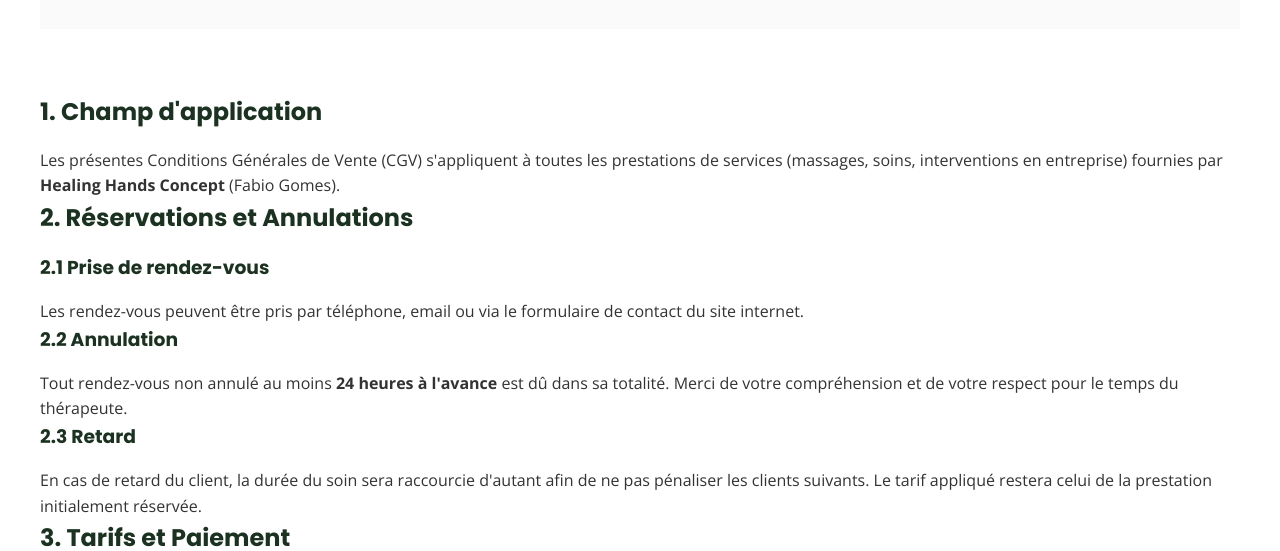
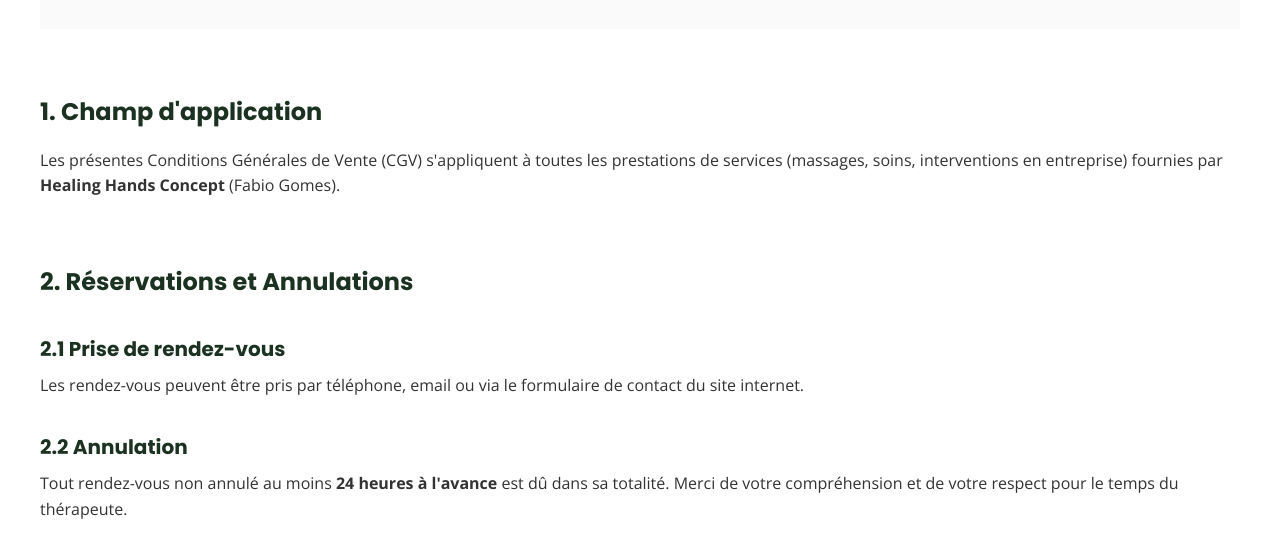
Before and after one commit to healinghandsconcept/healinghands-concept.ch, an Eleventy site: page src/fr/cgv.njk in a window 1280 px wide. Shown: the part 243-794 px from the top of the page. Built offline with nearby package versions, Linux system fonts and the light colour scheme; Eleventy itself is replaced by a stand-in of ours; files that its build step writes are made by us from their sources; files whose address does not match are found by name.

Commit message:
style: improve vertical spacing on legal and CGV pages

```diff
--- a/src/assets/css/style.css
+++ b/src/assets/css/style.css
@@ -599,6 +599,31 @@ img {
     color: #0c5460;
 }
 
+/* Legal & Text Content */
+.legal-content h2 {
+    margin-top: var(--spacing-xl);
+    margin-bottom: var(--spacing-md);
+    font-size: 1.5rem;
+}
+
+.legal-content h2:first-child {
+    margin-top: 0;
+}
+
+.legal-content h3 {
+    margin-top: var(--spacing-lg);
+    margin-bottom: var(--spacing-sm);
+    font-size: 1.25rem;
+}
+
+.legal-content p {
+    margin-bottom: var(--spacing-md);
+}
+
+.legal-content p:last-child {
+    margin-bottom: 0;
+}
+
 /* Footer */
 .site-footer {
     background-color: var(--color-primary);
--- a/src/fr/index.njk
+++ b/src/fr/index.njk
@@ -19,7 +19,7 @@ bodyClass: home-page
 
 <section class="mission container section-padding">
   <div class="mission-text">
-    <h2>Le Healing Pass, sans complexité</h2>
+    <h2>Le Healing Pass, le bien-être régulier</h2>
     <p>Le principe est simple : un budget bien-être clair (par exemple 50 CHF/mois/personne), utilisable selon les besoins réels, en cabinet ou directement sur site. L'objectif est d'agir avant la saturation physique et mentale.</p>
   </div>
 </section>
```
